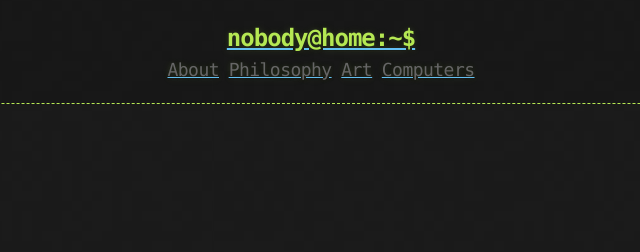
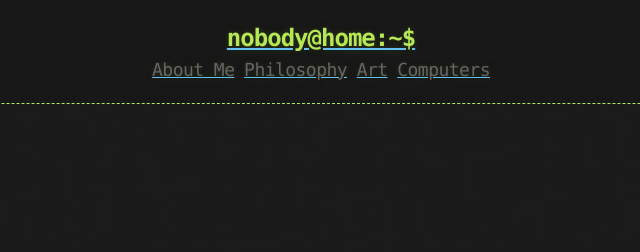
Before and after one commit to ingoglia/old_website, a Jekyll site: the page built from index.html, in a window 1280 px wide. Shown: the top 252 px of the page, without its empty margins (319-959 px from the left). Built offline with Jekyll 4.4.1, drawn with Linux system fonts in a browser that asks for light colours; the list of posts is cut into pages by our own code.

Commit message:
Changed site name and added about-me link

```diff
--- a/_config.yml
+++ b/_config.yml
@@ -1,4 +1,4 @@
-title: Hacker-Blog
+title: NobodyLook
 description: "Thoughts"
 author:
   name: "Dominique Ingoglia"
--- a/_includes/links.html
+++ b/_includes/links.html
@@ -1,4 +1,4 @@
-<a href="{{ "/about" | prepend: site.baseurl | replace: '//', '/' }}"><h2 class="header-link">About</h2></a>
+<a href="{{ "/about-me" | prepend: site.baseurl | replace: '//', '/' }}"><h2 class="header-link">About Me</h2></a>
 <a href="{{ "/philosophy" | prepend: site.baseurl | replace: '//', '/' }}"><h2 class="header-link">Philosophy</h2></a>
 <a href="{{ "/art" | prepend: site.baseurl | replace: '//', '/' }}"><h2 class="header-link">Art</h2></a>
 <a href="{{ "/computers" | prepend: site.baseurl | replace: '//', '/' }}"><h2 class="header-link">Computers</h2></a>
```
